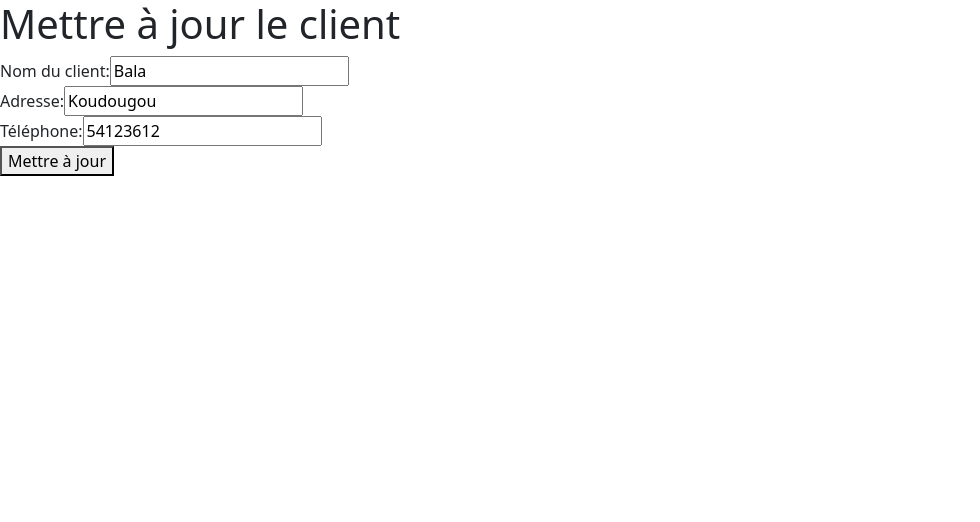
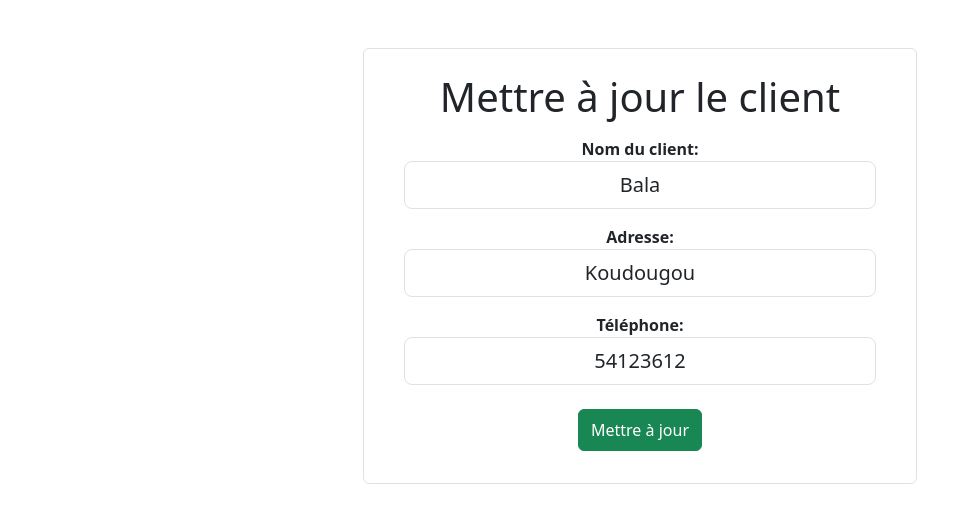
Before and after one commit to annickkere/crud_app, a React (Vite) app: page /clients/1/update in a window 1280 px wide. Shown: the top 522 px of the page, without its empty margins (0-980 px from the left). Built offline with nearby package versions, Linux system fonts and the light colour scheme; data requests are answered from the project's data file.

Commit message:
Styling crud_app components

```diff
--- a/src/components/ClientDetail.jsx
+++ b/src/components/ClientDetail.jsx
@@ -25,12 +25,20 @@ const ClientDetail = () => {
     };
 
     return (
-        <div>
-            <h1>Détails du client</h1>
-            <p>Nom du client: {client.nom}</p>
-            <p>Adresse: {client.adresse}</p>
-            <p>Téléphone: {client.tel}</p>
-            <button onClick={handleRetour}>Retour à la liste</button>
+        <div className="d-flex justify-content-center align-items-center m-5">
+            <div className="border p-4 rounded">
+                <h1 className="text-center">Détails du client</h1>
+                <div className="border rounded mb-3">
+                    <p className="m-2">Nom du client: {client.nom}</p>
+                </div>
+                <div className="border rounded mb-3">
+                    <p className="m-2">Adresse: {client.adresse}</p>
+                </div>
+                <div className="border rounded mb-3">
+                    <p className="m-2">Téléphone: {client.tel}</p>
+                </div>
+                <button className="btn btn-success m-2 text-center" onClick={handleRetour}>Retour à la liste</button>
+            </div>
         </div>
     );
 };
--- a/src/components/ClientList.jsx
+++ b/src/components/ClientList.jsx
@@ -25,15 +25,15 @@ const ClientList = () => {
     };
 
     return (
-        <div>
-            <h1> Liste des clients</h1>
-            <div>
-                <Link to="/clients/create">
+        <div className="container mt-4">
+            <h1 className="text-center mb-4"> Liste des clients</h1>
+            <div className="text-center mb-3">
+                <Link to="/clients/create" className="btn btn-success">
                     Ajouter
                 </Link>
             </div>
-            <table>
-                <thead>
+            <table className="table table-bordered table-hover text-center">
+                <thead className="table-dark fw-bold">
                     <tr>
                         <td>Nom</td>
                         <td>Adresse</td>
@@ -41,7 +41,7 @@ const ClientList = () => {
                         <td>Opérations</td>
                     </tr>
                 </thead>
-                <tbody>
+                <tbody className="fw-normal">
                     {clients.map(
                         (
                             client
@@ -53,10 +53,10 @@ const ClientList = () => {
                                 <td>{client.adresse}</td>
                                 <td>{client.tel}</td>
                                 <td>
-                                    <Link to={`/clients/${client.id}/update`}>
-                                        <button>Modifier</button>
+                                    <Link to={`/clients/${client.id}/update`} className="m-2">
+                                        <button className="btn btn-primary">Modifier</button>
                                     </Link>
-                                    <button onClick={() => handleDelete(client.id)}>
+                                    <button onClick={() => handleDelete(client.id)} className="btn btn-danger">
                                         Supprimer
                                     </button>
                                 </td>
--- a/src/components/CreateClient.jsx
+++ b/src/components/CreateClient.jsx
@@ -1,5 +1,5 @@
 import React, { useState } from "react";
-import { useNavigate} from "react-router-dom";
+import { useNavigate } from "react-router-dom";
 import axios from "axios";
 
 const CreateClient = () => {
@@ -12,36 +12,45 @@ const CreateClient = () => {
     };
 
     return (
-        <div>
-            <center>
-                <h1>Créer un nouveau client</h1>
-                <form>
-                    <label>Nom du client : </label>
+        <div className="d-flex justify-content-center align-items-center m-5">
+            <div className="border p-4 rounded">
+                <h1 className="text-center">Créer un nouveau client</h1>
+                <form className="text-center">
+                    <div className="form-group col-md m-3">
+                        <label className="d-none">Nom du client : </label>
                         <input
                             type="text"
                             value={client.nom}
                             onChange={(e) => setClient({ ...client, nom: e.target.value })}
+                            className="form-control form-control-lg"
+                            placeholder="Nom"
                         />
-                    <br />
-                    <label>Adresse : </label>
+                    </div>
+                    <div className="form-group col-md m-3">
+                        <label className="d-none">Adresse : </label>
                         <input
                             type="text"
                             value={client.adresse}
                             onChange={(e) => setClient({ ...client, adresse: e.target.value })}
+                            placeholder="Adresse"
+                            className="form-control form-control-lg"
                         />
-                    <br />
-                    <label>Téléphone : </label>
+                    </div>
+                    <div className="form-group col-md m-3">
+                        <label className="d-none">Téléphone : </label>
                         <input
                             type="text"
                             value={client.tel}
                             onChange={(e) => setClient({ ...client, tel: e.target.value })}
+                            placeholder="Téléphone"
+                            className="form-control form-control-lg"
                         />
-                    <br />
-                    <button type="button" onClick={handleCreate}>
+                    </div>
+                    <button type="button" onClick={handleCreate} className="btn btn-success m-2 form-control-lg">
                         Créer
                     </button>
                 </form>
-            </center>
+            </div>
         </div>
     );
 };
--- a/src/components/UpdateClient.jsx
+++ b/src/components/UpdateClient.jsx
@@ -23,25 +23,33 @@ const UpdateClient = () => {
     };
 
     return (
-        <div>
-            <h1>Mettre à jour le client</h1>
-            <form>
-                <label>Nom du client:</label>
-                <input type="text" value={client.nom} onChange={(e) => setClient({
+        <div className="d-flex justify-content-center align-items-center m-5">
+            <div className="border p-4 rounded">
+                <h1 className="text-center">Mettre à jour le client</h1>
+                <form className="text-center">
+                    <div className="form-group row col-md m-3">
+                        <label className="fw-bold">Nom du client:</label>
+                        <input type="text" value={client.nom} className="form-control form-control-lg text-center" onChange={(e) => setClient({
                             ...client,
                             nom: e.target.value
-                })} /><br />
-                <label>Adresse:</label>
-                <input type="text" value={client.adresse} onChange={(e) => setClient({
+                        })} />
+                    </div>
+                    <div className="form-group col-md m-3">
+                        <label className="fw-bold">Adresse:</label>
+                        <input type="text" value={client.adresse} className="form-control form-control-lg text-center" onChange={(e) => setClient({
                             ...client, adresse: e.target.value
-                })} /><br />
-                <label>Téléphone:</label>
-                <input type="text" value={client.tel} onChange={(e) => setClient({
+                        })} />
+                    </div>
+                    <div className="form-group col-md m-3">
+                        <label className="fw-bold">Téléphone:</label>
+                        <input type="text" value={client.tel} className="form-control form-control-lg text-center" onChange={(e) => setClient({
                             ...client,
                             tel: e.target.value
-                })} /><br />
-                <button onClick={handleUpdate}>Mettre à jour</button>
+                        })} />
+                    </div>
+                    <button className="btn btn-success m-2 form-control-lg" onClick={handleUpdate}>Mettre à jour</button>
                 </form>
+            </div>
         </div>
     );
 };
```
Lines whose indentation alone changed are shown as unchanged.
